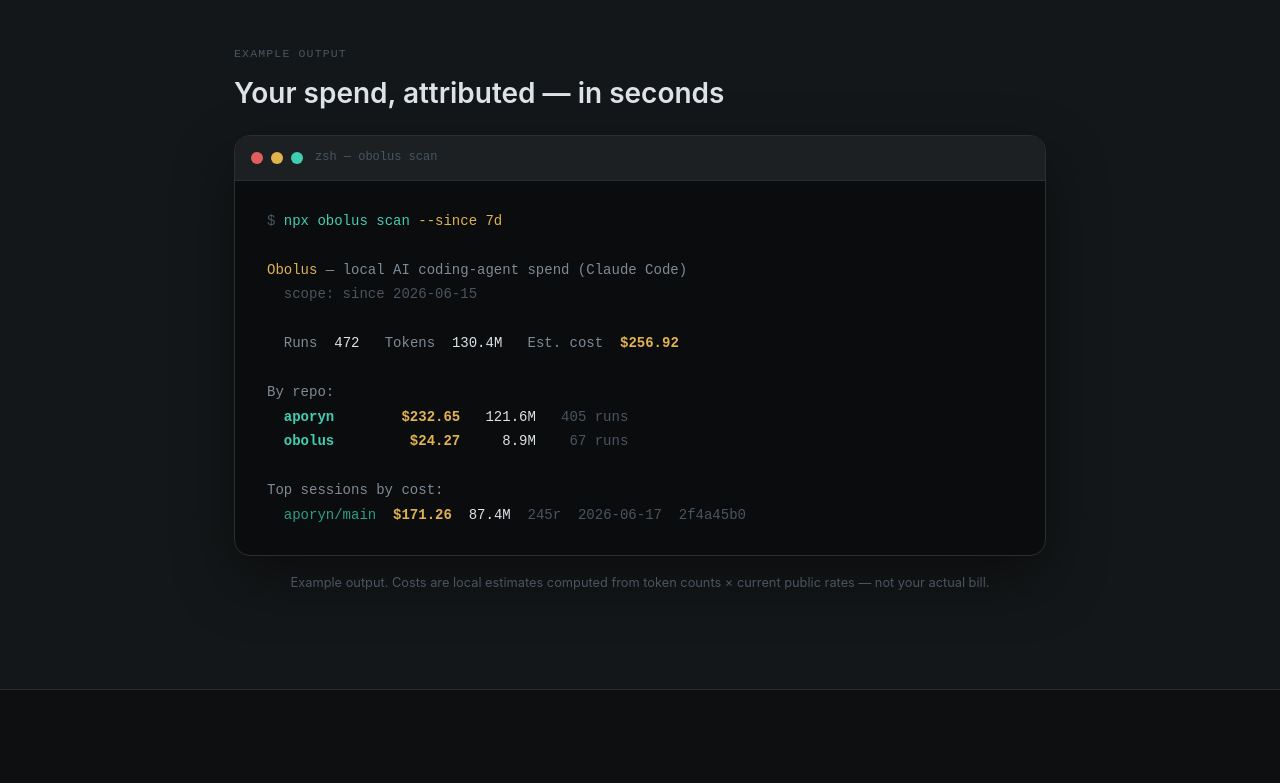
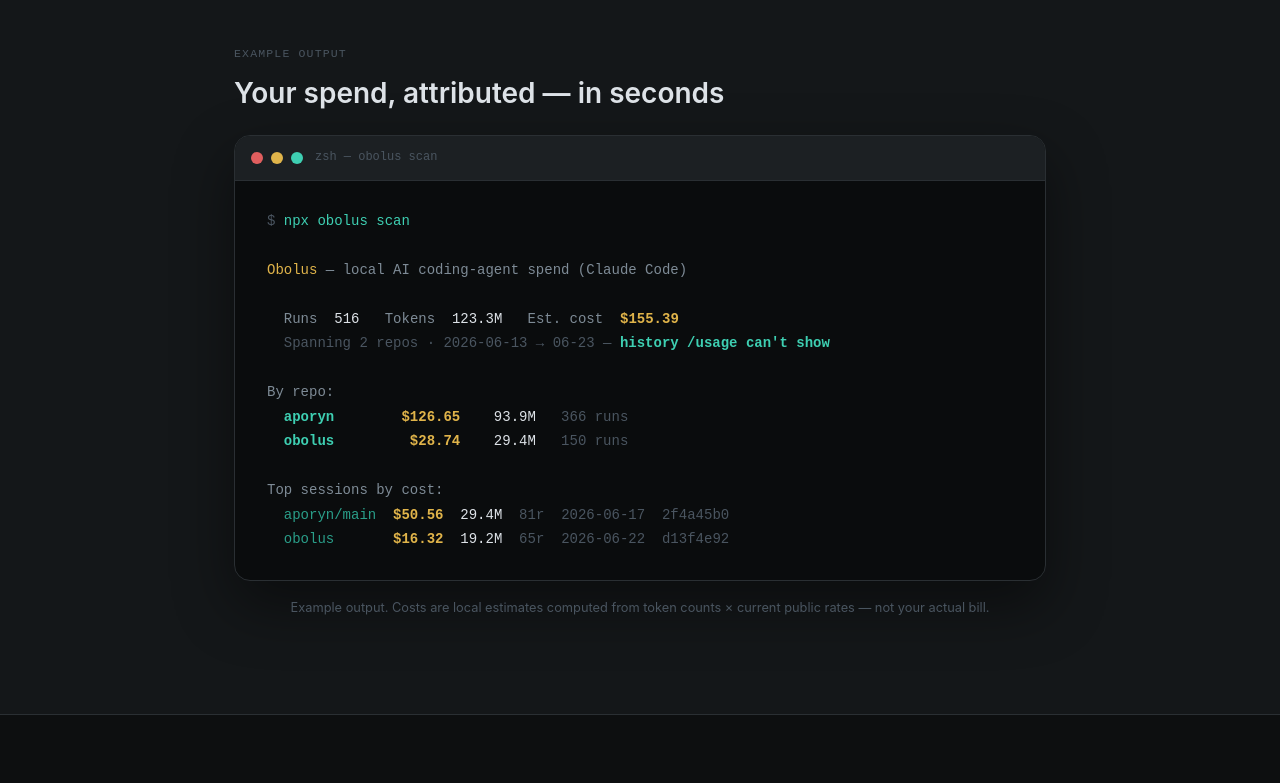
Before and after one commit to Aporyn/obolus, a website: page landing/index.html in a window 1280 px wide. Shown: the part 820-1603 px from the top of the page. Drawn offline with nearby package versions, Linux system fonts and the light colour scheme.

Commit message:
docs: refresh landing demo with post-fix numbers and the wedge banner
The demo terminal was a frozen snapshot of pre-dedup-fix output (~2.3x
inflated) and predated the wedge banner. Replace with real post-fix
figures for aporyn + obolus and add the "history /usage can't show"
line — the cross-repo history wedge — as the demo's focal point.

```diff
--- a/landing/index.html
+++ b/landing/index.html
@@ -351,6 +351,7 @@
     .t-branch { color: var(--teal-dim); }
     .t-hash   { color: var(--text-muted); }
     .t-label  { color: var(--gold-light); }
+    .t-wedge  { color: var(--teal); font-weight: 600; }
 
     .demo-note {
       margin-top: 16px;
@@ -733,7 +734,7 @@
         <p class="section-label">Example output</p>
         <h2 id="demo-heading">Your spend, attributed — in seconds</h2>
 
-        <div class="terminal-wrap" role="img" aria-label="Terminal showing Obolus scan output: 472 runs, 130.4M tokens, estimated cost $256.92 broken down by repo and top sessions">
+        <div class="terminal-wrap" role="img" aria-label="Terminal showing Obolus scan output: 516 runs, 123.3M tokens, estimated cost $155.39 across 2 repos and 7 sessions, with a cross-repo history summary native /usage cannot show, broken down by repo and top sessions">
           <div class="terminal-titlebar" aria-hidden="true">
             <span class="dot dot-red"></span>
             <span class="dot dot-yellow"></span>
@@ -741,19 +742,20 @@
             <span class="terminal-title">zsh — obolus scan</span>
           </div>
           <div class="terminal-body">
-            <pre><span class="t-prompt">$ </span><span class="t-cmd">npx obolus scan</span> <span class="t-flag">--since 7d</span>
+            <pre><span class="t-prompt">$ </span><span class="t-cmd">npx obolus scan</span>
 
 <span class="t-label">Obolus</span> <span class="t-header">— local AI coding-agent spend (Claude Code)</span>
-  <span class="t-scope">scope: since 2026-06-15</span>
 
-  <span class="t-key">Runs</span>  <span class="t-val">472</span>   <span class="t-key">Tokens</span>  <span class="t-val">130.4M</span>   <span class="t-key">Est. cost</span>  <span class="t-money">$256.92</span>
+  <span class="t-key">Runs</span>  <span class="t-val">516</span>   <span class="t-key">Tokens</span>  <span class="t-val">123.3M</span>   <span class="t-key">Est. cost</span>  <span class="t-money">$155.39</span>
+  <span class="t-muted">Spanning 2 repos · 2026-06-13 → 06-23 —</span> <span class="t-wedge">history /usage can't show</span>
 
 <span class="t-key">By repo:</span>
-  <span class="t-repo">aporyn        </span><span class="t-money">$232.65</span>   <span class="t-val">121.6M</span>   <span class="t-muted">405 runs</span>
-  <span class="t-repo">obolus        </span><span class="t-money"> $24.27</span>   <span class="t-val">  8.9M</span>   <span class="t-muted"> 67 runs</span>
+  <span class="t-repo">aporyn        </span><span class="t-money">$126.65</span>   <span class="t-val"> 93.9M</span>   <span class="t-muted">366 runs</span>
+  <span class="t-repo">obolus        </span><span class="t-money"> $28.74</span>   <span class="t-val"> 29.4M</span>   <span class="t-muted">150 runs</span>
 
 <span class="t-key">Top sessions by cost:</span>
-  <span class="t-branch">aporyn/main</span>  <span class="t-money">$171.26</span>  <span class="t-val">87.4M</span>  <span class="t-muted">245r</span>  <span class="t-muted">2026-06-17</span>  <span class="t-hash">2f4a45b0</span></pre>
+  <span class="t-branch">aporyn/main</span>  <span class="t-money">$50.56</span>  <span class="t-val">29.4M</span>  <span class="t-muted">81r</span>  <span class="t-muted">2026-06-17</span>  <span class="t-hash">2f4a45b0</span>
+  <span class="t-branch">obolus     </span>  <span class="t-money">$16.32</span>  <span class="t-val">19.2M</span>  <span class="t-muted">65r</span>  <span class="t-muted">2026-06-22</span>  <span class="t-hash">d13f4e92</span></pre>
           </div>
         </div>
 
```
